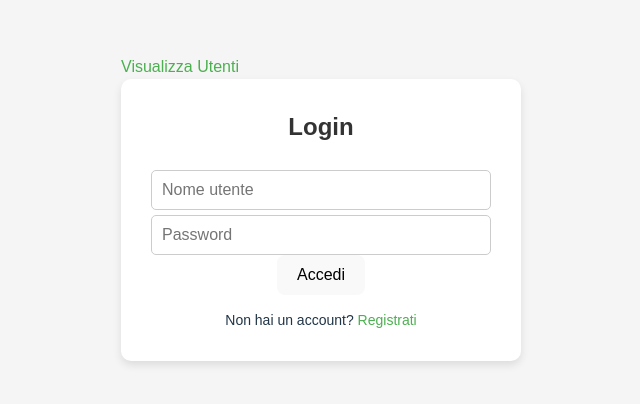
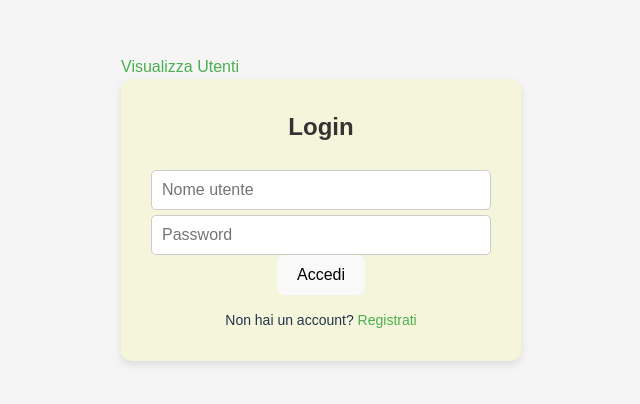
Before and after one commit to stecavalli/user-auth-frontend, a React (Vite) app: page /login in a window 1280 px wide. Shown: the part 192-596 px from the top of the page, without its empty margins (319-959 px from the left). Built offline with nearby package versions, Linux system fonts and the light colour scheme.

Commit message:
Update Form.css

```diff
--- a/src/styles/Form.css
+++ b/src/styles/Form.css
@@ -34,7 +34,7 @@ a:hover {
 }
 
 .form-card {
-  background-color: white;
+  background-color: beige;
   padding: 30px;
   border-radius: 10px;
   box-shadow: 0 4px 8px rgba(0, 0, 0, 0.1);
```
